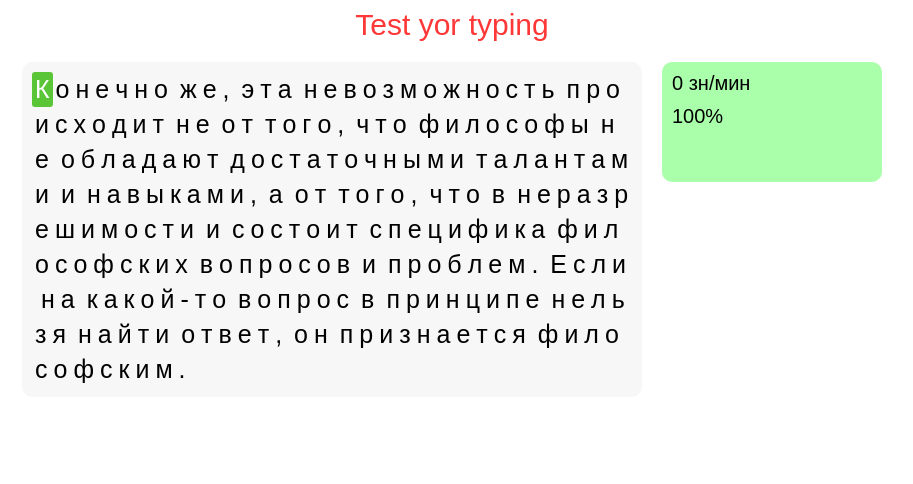
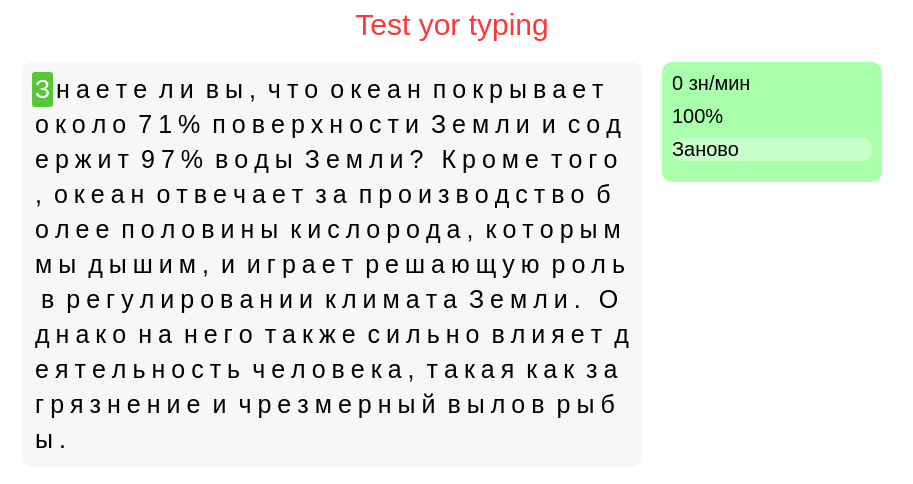
Before and after one commit to Timkahi/writing-speed-test, a plain HTML site: page index.html in a window 1280 px wide. Shown: the whole page, without its empty margins (188-1101 px from the left). Drawn offline with Linux system fonts and the light colour scheme.

Commit message:
feat: add new storys

```diff
--- a/index.html
+++ b/index.html
@@ -15,6 +15,7 @@
         <div class="block-with-speed">
             <div class="speed">0 зн/мин</div>
             <div class="quolaty">100%</div>
+            <div class="ref">Заново</div>
         </div>
     </main>
     <footer></footer>
--- a/script.js
+++ b/script.js
@@ -1,7 +1,15 @@
 const mainBlock = document.getElementById('main')
 const speedBlock = document.querySelector('.speed')
 const quol = document.querySelector('.quolaty')
-const string = 'Конечно же, эта невозможность происходит не от того, что философы не обладают достаточными талантами и навыками, а от того, что в неразрешимости и состоит специфика философских вопросов и проблем. Если на какой-то вопрос в принципе нельзя найти ответ, он признается философским.'
+const ref = document.querySelector('.ref')
+const string = [
+    "27 марта 1964 года самое сильное из когда-либо зарегистрированных землетрясений произошло недалеко от пролива Принс-Уильям на Аляске и имело магнитуду 9,2 балла по шкале Рихтера.  Это вызвало цунами, которое опустошило прибрежные деревни и города.  Землетрясение длилось четыре с половиной минуты, сотрясения вызвали оползни, разрушение зданий и другие повреждения.  Общее число погибших составило около 139 человек.",
+    "В 1977 году два пассажирских самолета Boeing 747 столкнулись на взлетно-посадочной полосе острова Тенерифе, Канарские острова.  Авария, вызванная недопониманием между авиадиспетчерами и пилотами, привела к гибели 583 человек, что сделало ее самой смертоносной авиационной катастрофой в истории.",
+    "Океан покрывает более 70 % поверхности Земли и содержит около 97 % воды Земли.  Это самая большая среда обитания на Земле, где обитают разнообразные морские организмы, поддерживающие экосистему планеты.  Кроме того, океан играет решающую роль в регулировании нашего климата и погодных условий.",
+    "Знаете ли вы, что океан покрывает около 71% поверхности Земли и содержит 97% воды Земли?  Кроме того, океан отвечает за производство более половины кислорода, которым мы дышим, и играет решающую роль в регулировании климата Земли.  Однако на него также сильно влияет деятельность человека, такая как загрязнение и чрезмерный вылов рыбы.",
+    "Один интересный факт о Греции заключается в том, что здесь находится самое глубокое ущелье в мире — ущелье Викос.  Расположенный в районе Загори в северо-западной части страны, он имеет глубину 1700 метров и формировался в течение миллионов лет рекой Войдоматис.  Густые леса, богатая дикая природа и живописные пейзажи делают его популярным местом для любителей пеших прогулок и приключений на свежем воздухе.",
+    'Конечно же, эта невозможность происходит не от того, что философы не обладают достаточными талантами и навыками, а от того, что в неразрешимости и состоит специфика философских вопросов и проблем. Если на какой-то вопрос в принципе нельзя найти ответ, он признается философским.'
+]
 let counter = 0
 let truType = 0
 let falsesType = 0
@@ -9,6 +17,24 @@ let start = 0
 let timeSec =0
 let speed
 let quolty = 100
+let textToWrite = string[randomVal()]
+
+function randomVal () {
+    return Math.floor(Math.random() * 5);
+}
+/*const addData = async () => {
+    try {
+        const url = 'https://raw.githubusercontent.com/Timkahi/json/main/texts.json';
+        const res = await fetch(url);
+        const data = await res.json()
+        return this.please = data.text[randomVal()]
+    }
+    catch {
+        return string
+    }
+}
+console.log(addData())*/
+
 function calcSpeed () {
     return Math.round(((truType)/timeSec)*60)
 }
@@ -62,5 +88,8 @@ function paintElem (text) {
         }
     })
 }
-createElevents (string)
-paintElem(string)
+ref.addEventListener('click', ()=> {
+    window.location.reload()
+})
+createElevents (textToWrite)
+paintElem(textToWrite)
--- a/style.css
+++ b/style.css
@@ -56,6 +56,11 @@ main {
     padding: 10px;
     border-radius: 10px;
 }
-.speed, .quolaty {
+.speed, .quolaty, .ref {
     font-size: 20px;
 }
+.ref {
+    background-color:rgb(200, 255, 200);
+    cursor: pointer;
+    border-radius: 10px;
+}
```
